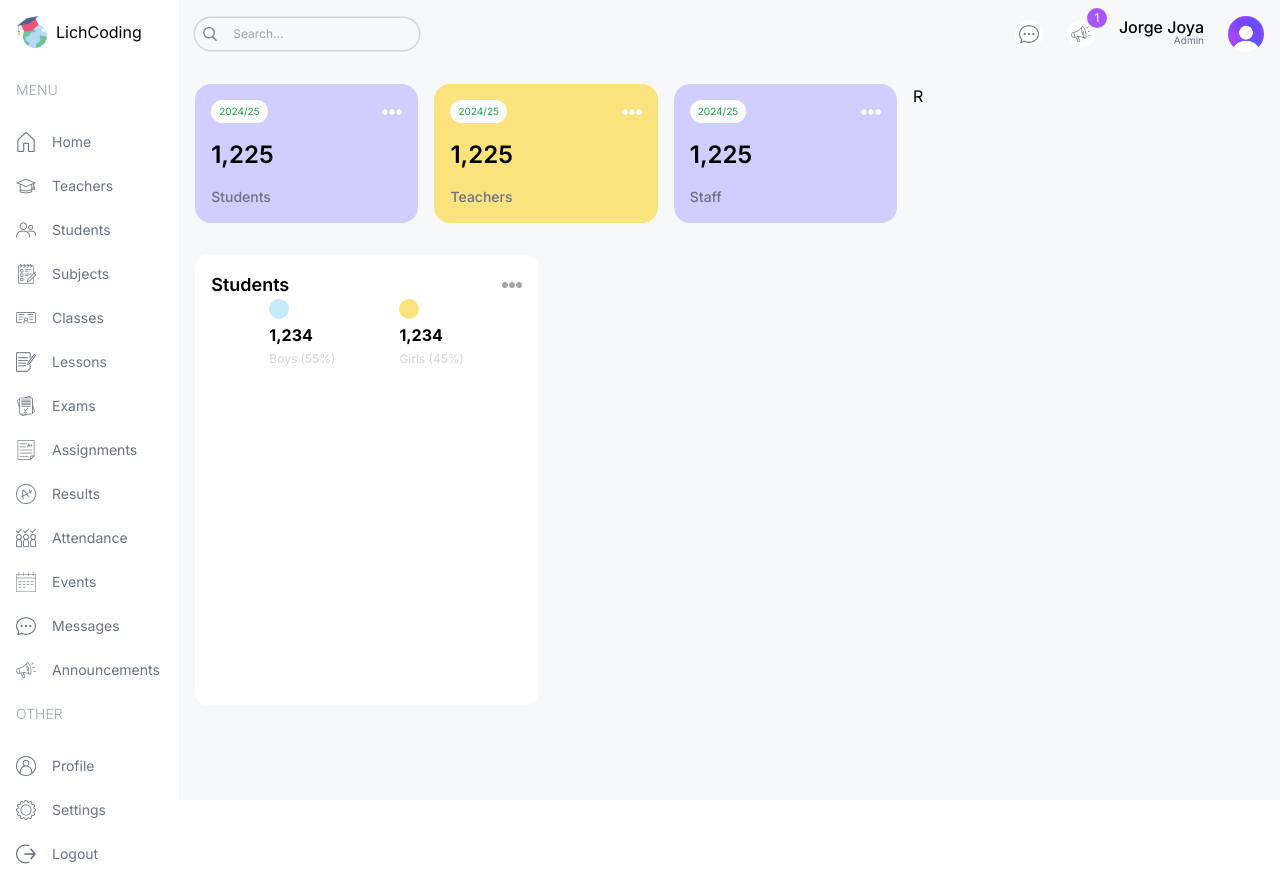
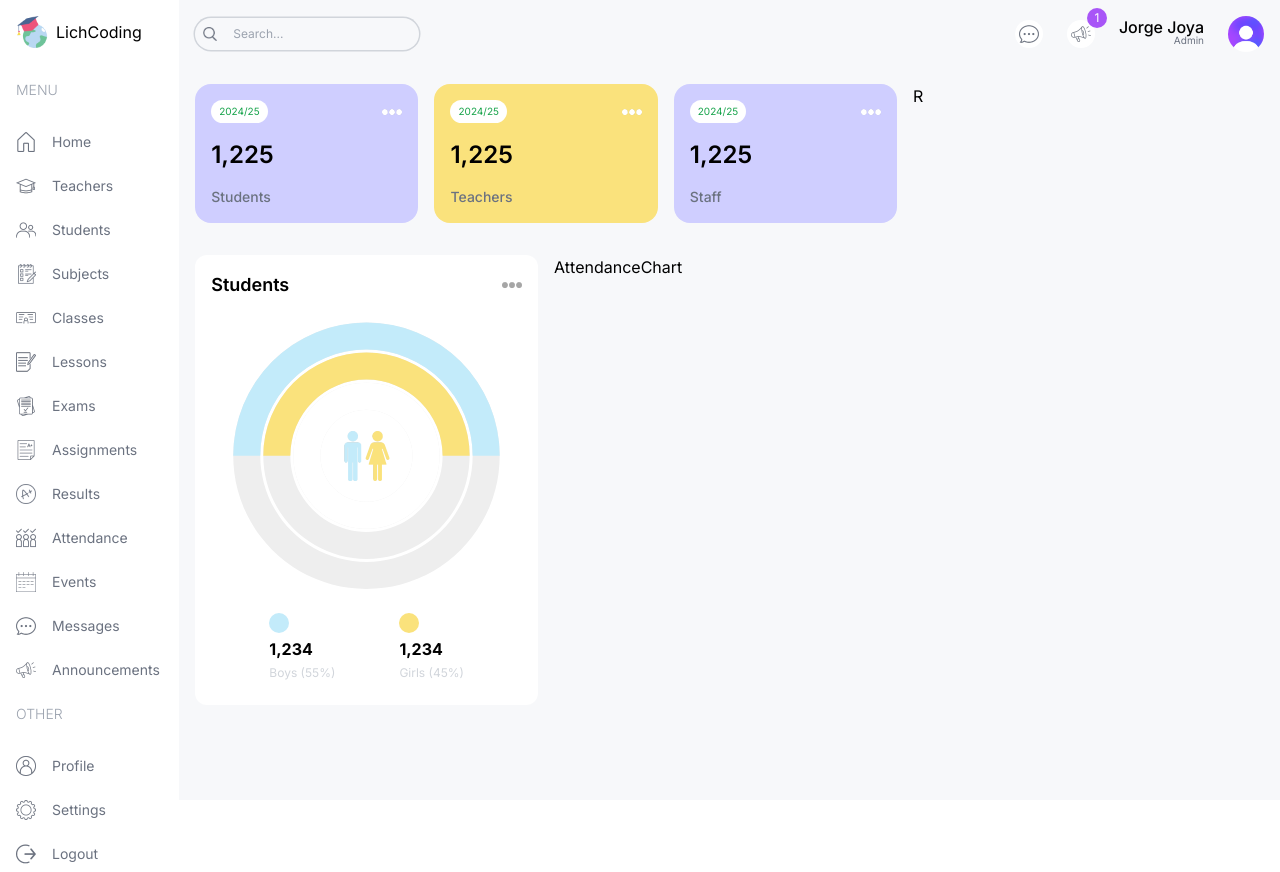
Before and after one commit to Jorgejoya10/lichCodingAcademy, a Next.js app: page /admin in a window 1280 px wide. Built offline with nearby package versions, Linux system fonts and the light colour scheme.

Commit message:
pagina de administrador

```diff
--- a/src/app/(dashboard)/admin/page.tsx
+++ b/src/app/(dashboard)/admin/page.tsx
@@ -1,3 +1,4 @@
+import AttendanceChart from '@/components/AttendanceChart'
 import CountChart from "@/components/CountChart";
 import UserCard from "@/components/UserCard";
 
@@ -20,7 +21,9 @@
             <CountChart/>
           </div>
           {/* ATTENDANCE CHART */}
-          <div className="w-full lg:W-2/3 h-[450px]"></div>
+          <div className="w-full lg:W-2/3 h-[450px]">
+          <AttendanceChart/>
+          </div>
         </div>
         {/* BOTTOM CHARTS */}
         <div className=""></div>
--- /dev/null
+++ b/src/components/AttendanceChart.tsx
@@ -0,0 +1,10 @@
+"use client"
+
+
+const AttendanceChart = () =>{
+    return (
+        <div className="">AttendanceChart</div>
+    )
+}
+
+export default AttendanceChart;
--- a/src/components/CountChart.tsx
+++ b/src/components/CountChart.tsx
@@ -9,14 +9,19 @@
 
 const data = [
   {
+    name: "Total",
+    count: 106,
+    fill: "white",
+  },
+  {
     name: "Girls",
     count: 53,
-    fill: "#8884d8",
+    fill: "#FAE27C",
   },
   {
     name: "Boys",
     count: 53,
-    fill: "#83a6ed",
+    fill: "#C3EBFA",
   },
 ];
 // const style = {
@@ -35,28 +40,24 @@
         <Image src="/moreDark.png" alt='' width={20} height={20}/>
       </div>
       {/* CHART */}
-      <div className="w-full h-[75% ]">
+      <div className="relative w-full h-[75%]">
         <ResponsiveContainer>
           <RadialBarChart
             cx="50%"
             cy="50%"
-            innerRadius="10%"
-            outerRadius="80%"
-            barSize={10}
+            innerRadius="40%"
+            outerRadius="100%"
+            barSize={32}
             data={data}
           >
             <RadialBar
-              label={{ position: "insideStart", fill: "#fff" }}
               background
-              dataKey="uv"
-            />
-            <Legend
-              iconSize={10}
-              layout="vertical"
-              verticalAlign="middle"
+              dataKey="count"
             />
           </RadialBarChart>
         </ResponsiveContainer>
+        <Image src="/maleFemale.png" alt='' width={50} height={50} className='absolute top-1/2 left-1/2 -translate-x-1/2 -translate-y-1/2'/>
+
       </div>
       {/* BOTTOM */}
       <div className="flex justify-center gap-16">
```
